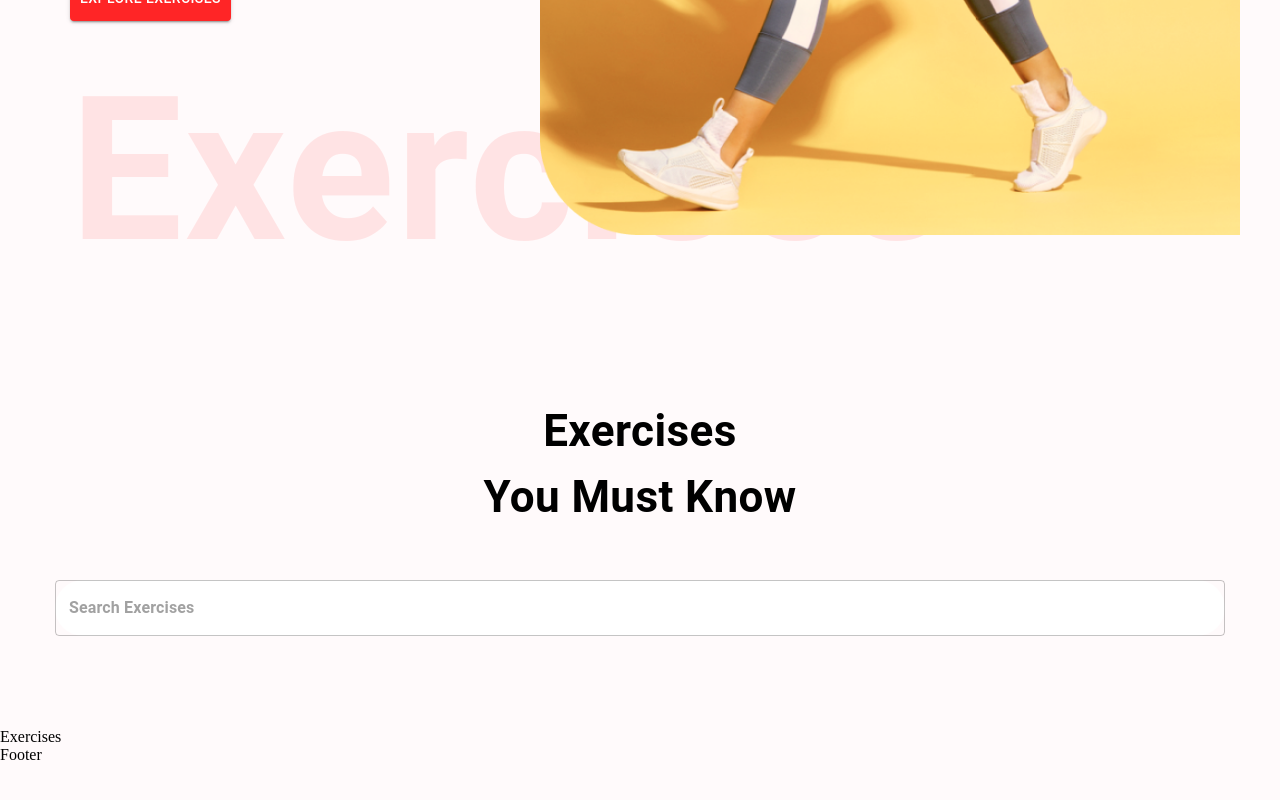
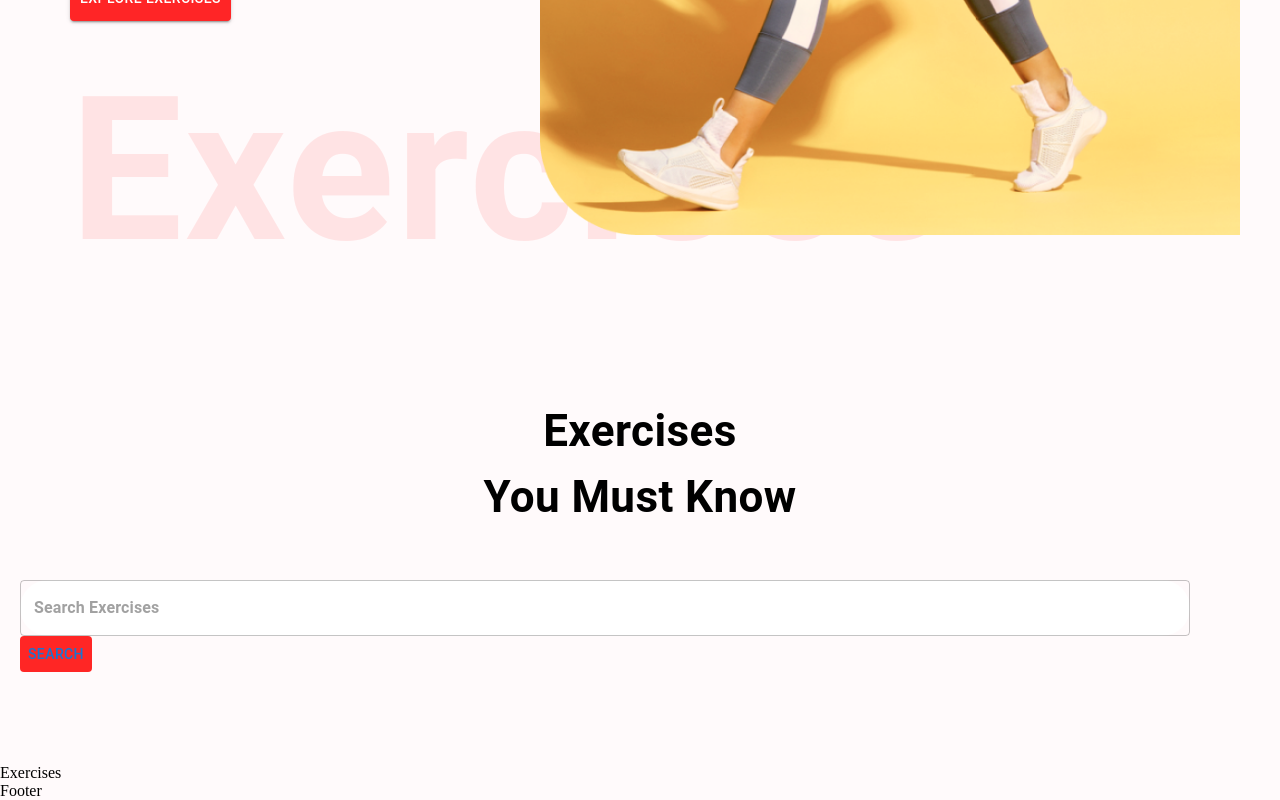
Before and after one commit to kinston18/Kinston-fitness-app, a React (Create React App) app: page / in a window 1280 px wide. Shown: the part 631-1431 px from the top of the page. Before the commit the page ends 1395 px from the top, so only its background shows below. Built offline with nearby package versions, Linux system fonts and the light colour scheme.

Commit message:
good night

```diff
--- a/src/components/SearchExercises.js
+++ b/src/components/SearchExercises.js
@@ -25,6 +25,13 @@ const SearchExercises = () => {
         placeholder='Search Exercises'
         type='text'
         />
+        <Button className="search-btn"
+        sx={{
+            bgcolor:'#FF2625'
+        }}
+        >
+        Search
+        </Button>
       </Box>
     </Stack>
   )
```
